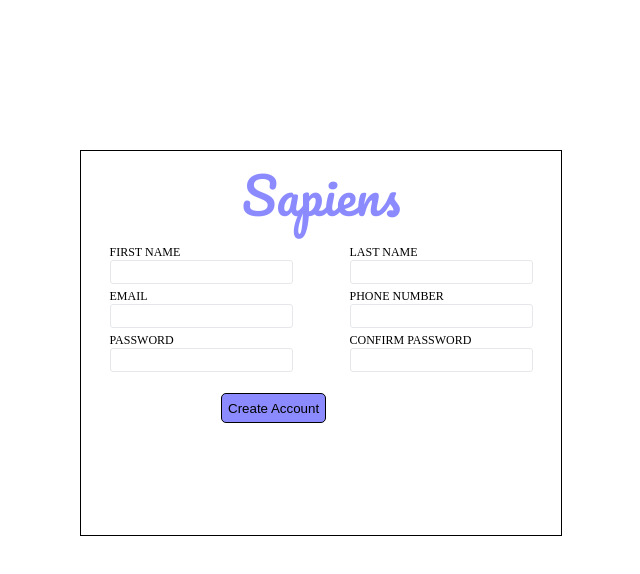
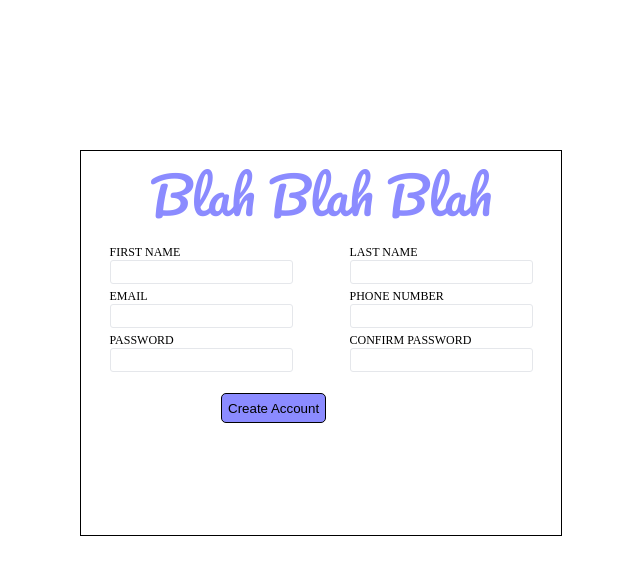
Before and after one commit to jessieestores/odin-sign-up-form, a plain HTML site: page index.html in a window 1280 px wide. Shown: the whole page, without its empty margins (370-1010 px from the left). Drawn offline with Linux system fonts and the light colour scheme.

Commit message:
changes the header

```diff
--- a/index.html
+++ b/index.html
@@ -10,7 +10,7 @@
     <link rel="stylesheet" href="main.css">
 </head>
 <body>
-    <header>Sapiens</header>
+    <header>Blah Blah Blah</header>
     <form action="">
 
         <div class="first">
```
